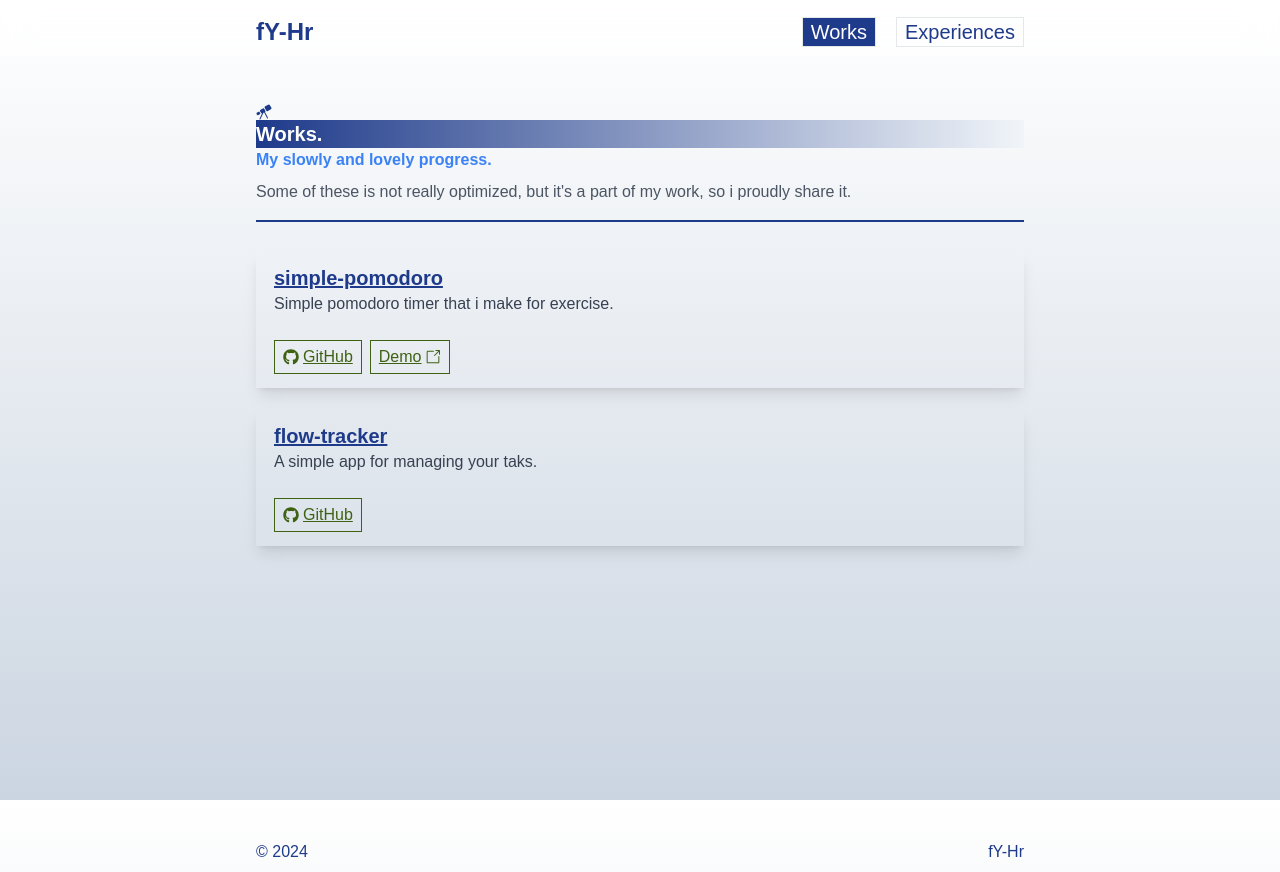
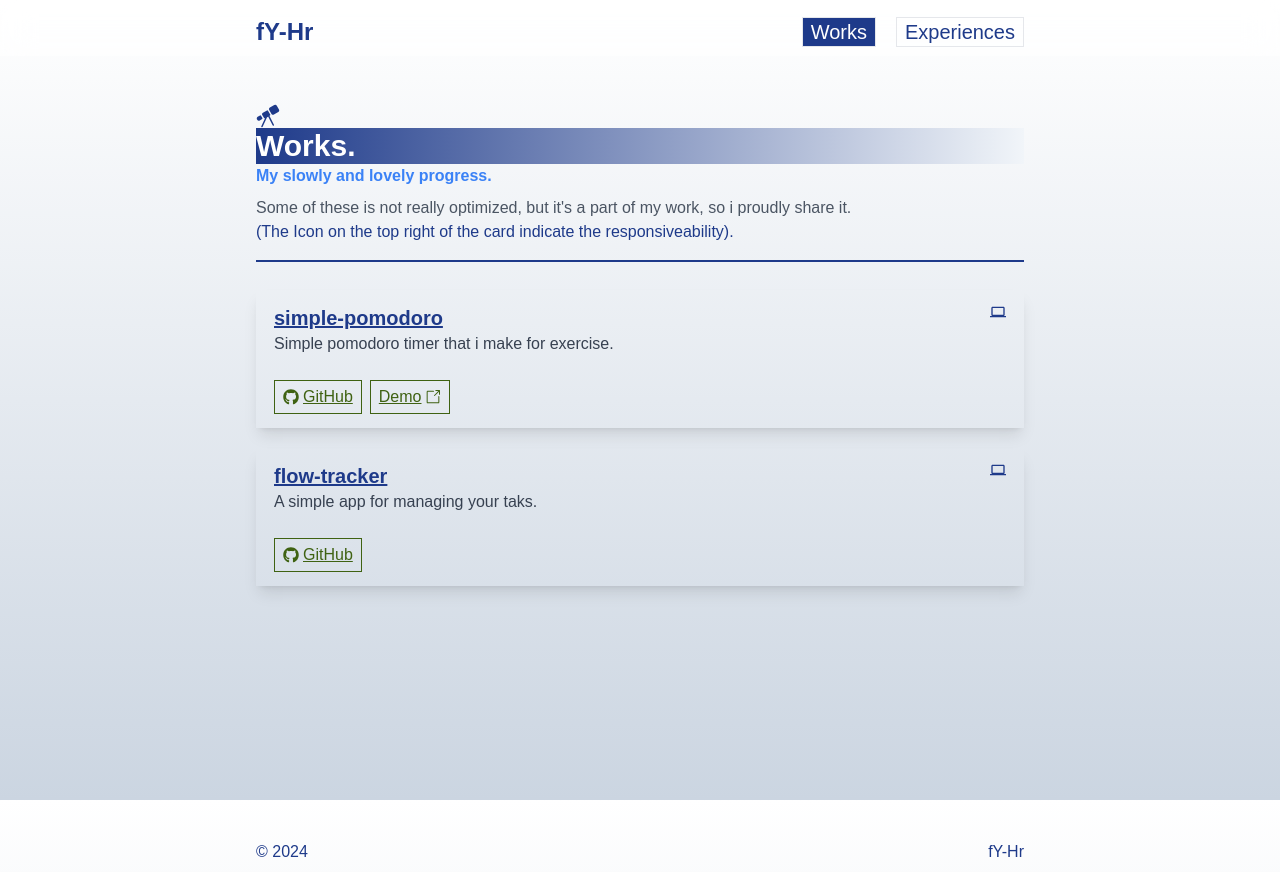
Before and after one commit to fY-Hr/fyhr-page, a Next.js app: page /works in a window 1280 px wide. Built offline with nearby package versions, Linux system fonts and the light colour scheme; a web font is replaced by a local one.

Commit message:
feat: project card icon update

```diff
--- a/app/works/page.tsx
+++ b/app/works/page.tsx
@@ -6,7 +6,7 @@ import type { Metadata } from 'next'
 
 export const metadata: Metadata = {
   title: 'Works',
-  description: 'fY-Hr Personal Page'
+  description: 'fY-Hr works page'
 }
 
 export default function Works(){
@@ -15,12 +15,13 @@ export default function Works(){
         <div>
             <main className="my-8">
                 <div className="animate-fadeUp border-b-2 border-blue-900 pb-4">
-                    <IoTelescope /><h1 className="font-bold text-xl text-white bg-gradient-to-r from-blue-900 to-slate-100">Works.</h1>
+                    <h1 className="text-2xl"><IoTelescope /></h1><h1 className="font-bold text-3xl text-white bg-gradient-to-r from-blue-900 to-slate-100">Works.</h1>
                     <SectionCard
                         title=""
                         subtitle="My slowly and lovely progress."
                         description="Some of these is not really optimized, but it's a part of my work, so i proudly share it."
                     />
+                    <p> (The Icon on the top right of the card indicate the responsiveability). </p>
                 </div>
                 <div className="mt-7 animate-fadeUpLong">
                     <Projects />
--- a/components/section/Projects.tsx
+++ b/components/section/Projects.tsx
@@ -4,7 +4,8 @@ interface Work {
     title: string,
     description: string,
     source: string,
-    demo: string
+    demo: string,
+    media: string
 
 }
 
@@ -13,13 +14,15 @@ const works: Work[] = [
         title: 'simple-pomodoro',
         description: 'Simple pomodoro timer that i make for exercise.',
         source: 'https://github.com/fY-Hr/simple-pomodoro-app',
-        demo: 'https://simple-pomodoro-ecru.vercel.app/'
+        demo: 'https://simple-pomodoro-ecru.vercel.app/',
+        media: 'desktop'
     },
     {
         title: 'flow-tracker',
         description: 'A simple app for managing your taks.',
         source: 'https://github.com/fY-Hr/flow-tracker',
-        demo: ''
+        demo: '',
+        media: 'desktop'
     }
 ]
 
@@ -34,6 +37,7 @@ export default function Projects(){
                     description={work.description}
                     source={work.source}
                     demo={work.demo}
+                    media={work.media}
                 />
             ))}
 
--- a/components/ui/ProjectCard.tsx
+++ b/components/ui/ProjectCard.tsx
@@ -3,24 +3,43 @@
 import Link from "next/link";
 import { FaGithub } from "react-icons/fa";
 import { GoLinkExternal } from "react-icons/go";
+import { MdDevices, MdComputer, MdPhone } from "react-icons/md";
 
 export default function ProjectCard({
     title,
     description,
     source,
-    demo
+    demo,
+    media
 }:{
     title: string,
     description: string,
     source: string,
-    demo: string
+    demo: string,
+    media: string
+
 }){
     return(
         <>
             <div className="border-2 border-transparent hover:border-blue-900 w-full shadow-lg px-4 py-3 mt-5 animate-fadeUpLast">
-                <div>
-                    <h1 className="font-semibold text-xl underline animate-fadeUpLong">{title}</h1>
-                    <p className="text-gray-700 animate-fadeUpVeryLong">{description}</p>
+                <div className="flex items-start justify-between">
+                    <div>
+                        <h1 className="font-semibold text-xl underline animate-fadeUpLong">{title}</h1>
+                        <p className="text-gray-700 animate-fadeUpVeryLong">{description}</p>
+                    </div>
+
+                    <div>
+                        {media === 'all' &&
+                            <MdDevices />
+                        }
+                        {media === 'mobile' &&
+                            <MdPhone />
+                        }
+                        {media === 'desktop' &&
+                            <MdComputer />
+                        }
+
+                    </div>
                 </div>
 
                 <div className="mt-6 flex gap-2">
```
